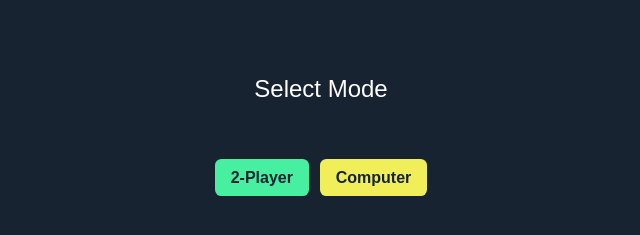
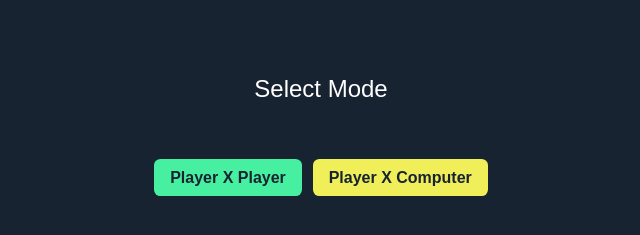
Before and after one commit to VishnuPriya1401/Tic-Tac-Toe, a plain HTML site: page index.html in a window 1280 px wide. Shown: the part 81-316 px from the top of the page, without its empty margins (319-959 px from the left). Drawn offline with Linux system fonts and the light colour scheme.

Commit message:
Update index.html

```diff
--- a/index.html
+++ b/index.html
@@ -12,8 +12,8 @@
     <div class="select-mode">
       <p>Select Mode</p>
       <div class="mode">
-        <button class="player-mode btn">2-Player</button>
-        <button class="computer-mode btn">Computer</button>
+        <button class="player-mode btn">Player X Player</button>
+        <button class="computer-mode btn">Player X Computer</button>
       </div>
     </div>
     <div class="select-player" style="display: none;">
```
